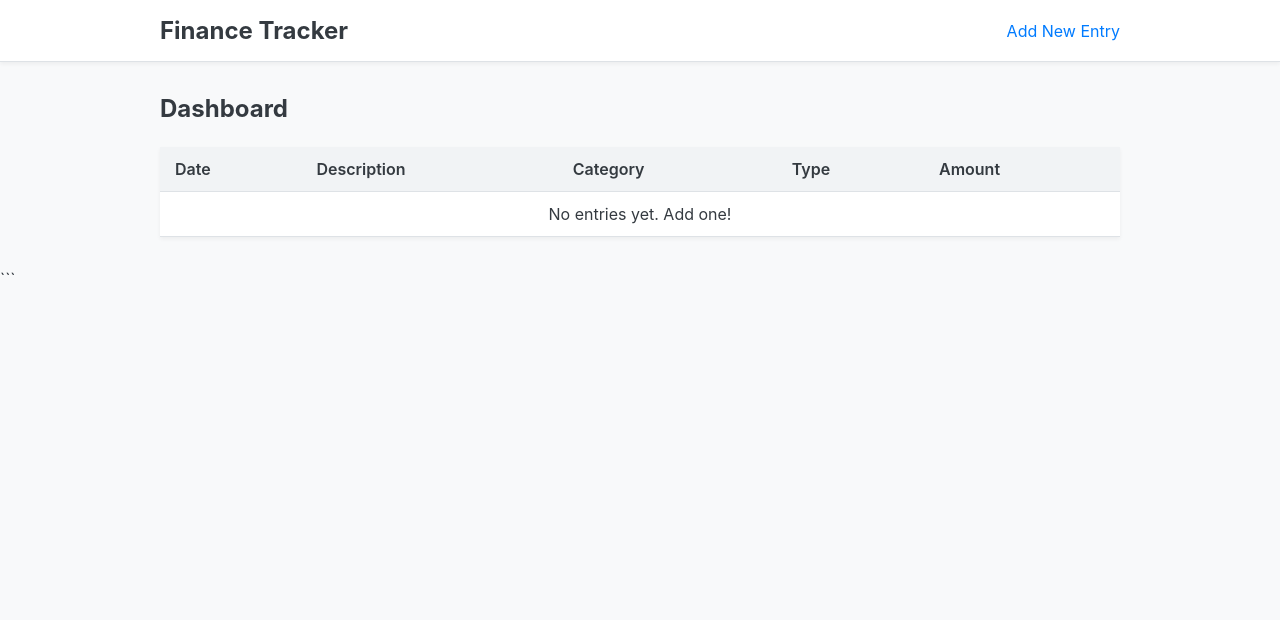
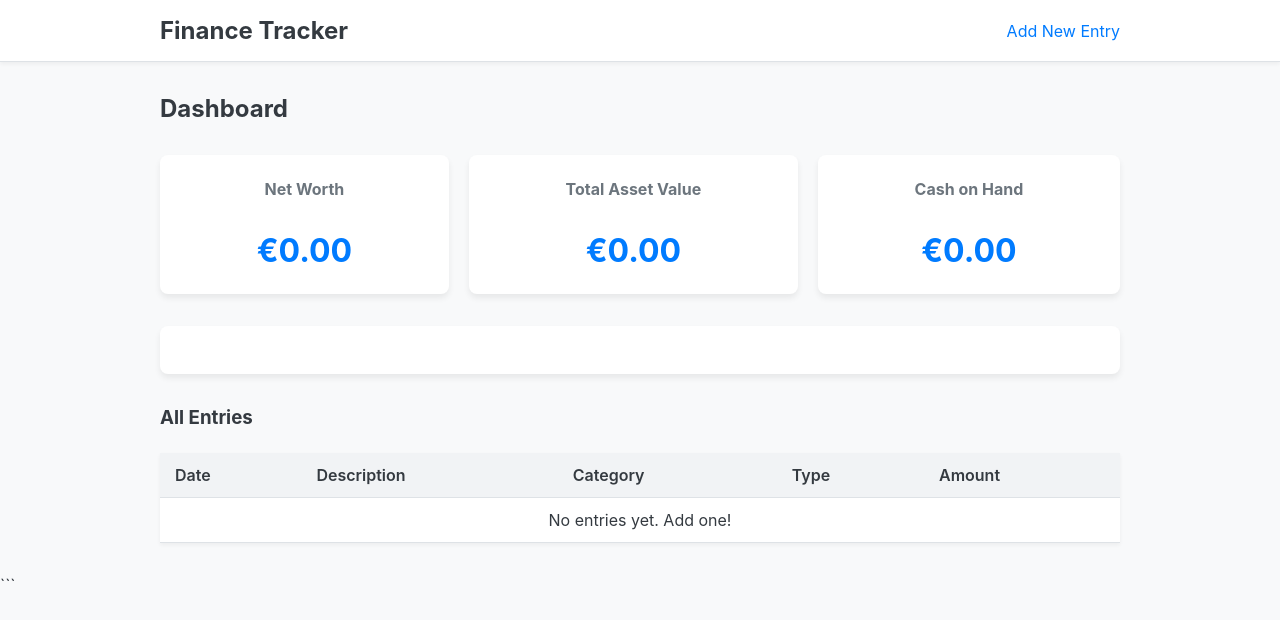
Before and after one commit to ChaoticML/flask-finance-tracker, a Flask app: template app/templates/index.html in a window 1280 px wide. Shown: the top 620 px of the page. Run offline with Flask 3, Linux system fonts and the light colour scheme; the template is opened without the code that fills it, so the values that code supplies are empty.

Commit message:
Add summary cards and expense chart to dashboard
- Implements dynamic summary cards for Net Worth, Asset Value, and Cash on Hand.
- Integrates Plotly and Pandas to generate an interactive pie chart for expenses grouped by category.
- All calculations are performed in the `index` route using Pandas for data manipulation.
- Adds new CSS for the card and chart container components to enhance the UI.

````diff
--- a/app/static/style.css
+++ b/app/static/style.css
@@ -113,3 +113,43 @@
 form button:hover {
     background-color: #0056b3;
 }
+
+
+/* Styling for the Summary Cards */
+.summary-cards {
+    display: flex;
+    gap: 20px;
+    margin: 2rem 0;
+}
+
+.card {
+    background: #fff;
+    padding: 1.5rem;
+    border-radius: 8px;
+    box-shadow: 0 4px 6px rgba(0,0,0,0.07);
+    flex-grow: 1;
+    text-align: center;
+}
+
+.card h3 {
+    margin-top: 0;
+    color: #6c757d;
+    font-size: 1rem;
+}
+
+.card p {
+    font-size: 2em;
+    font-weight: bold;
+    color: #007bff;
+    margin-bottom: 0;
+}
+
+
+/* Styling for the Chart Container */
+.chart-container {
+    background: #fff;
+    padding: 1.5rem;
+    border-radius: 8px;
+    box-shadow: 0 4px 6px rgba(0,0,0,0.07);
+    margin-bottom: 2rem;
+}
--- a/app/templates/index.html
+++ b/app/templates/index.html
@@ -5,6 +5,34 @@
 {% block content %}
     <h2>Dashboard</h2>
 
+    <!-- Summary Cards Section -->
+    <div class="summary-cards">
+        <div class="card">
+            <h3>Net Worth</h3>
+            <p>€{{ "%.2f"|format(net_worth) }}</p>
+        </div>
+        <div class="card">
+            <h3>Total Asset Value</h3>
+            <p>€{{ "%.2f"|format(total_assets) }}</p>
+        </div>
+        <div class="card">
+            <h3>Cash on Hand</h3>
+            <p>€{{ "%.2f"|format(total_cash) }}</p>
+        </div>
+    </div>
+
+    <!-- Chart Section -->
+    <div class="chart-container">
+        <!--
+          The |safe filter is CRITICAL here.
+          It tells Flask to render the HTML for the chart
+          instead of displaying it as plain text.
+        -->
+        {{ pie_chart_html | safe }}
+    </div>
+
+    <!-- Data Table Section -->
+    <h3>All Entries</h3>
     <table>
         <thead>
             <tr>
@@ -31,4 +59,4 @@
             {% endfor %}
         </tbody>
     </table>
-{% endblock %}
+{% endblock %}```
````
Also changed, not shown: app/routes.py (+44 -3 lines).
